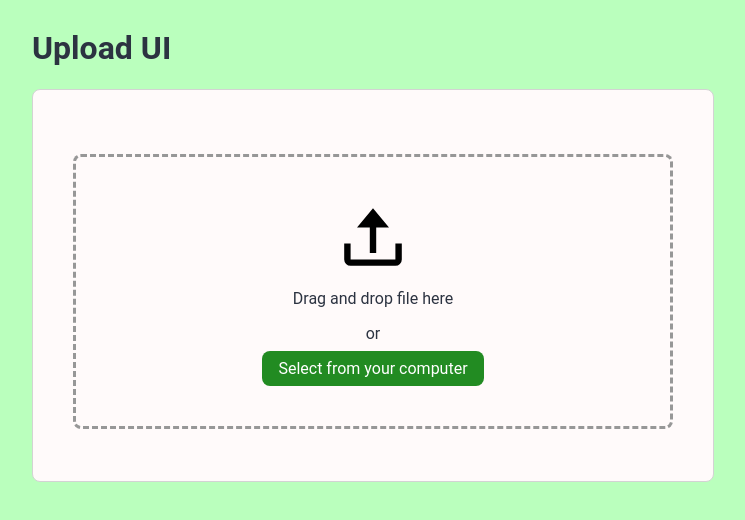
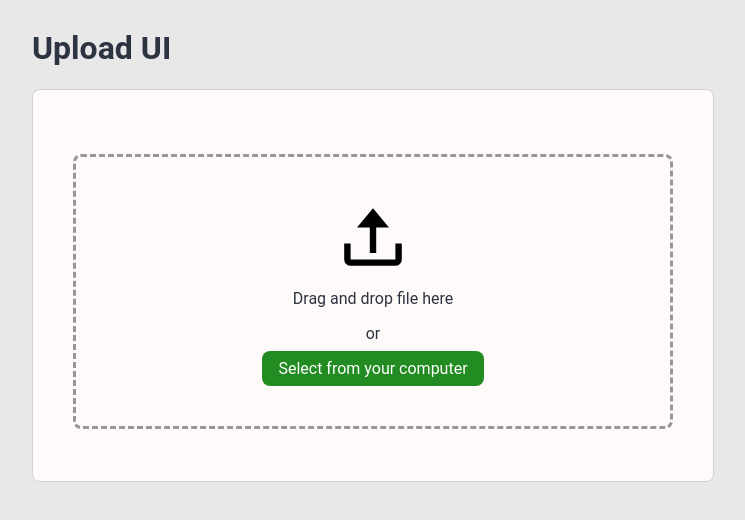
Before and after one commit to binarek/demo-file-upload, an Angular app in the folder upload-ui/: page / in a window 1280 px wide. Shown: the top 520 px of the page, without its empty margins (267-1012 px from the left). Built offline with nearby package versions, Linux system fonts and the light colour scheme; what angular-pipes would draw is missing.

Commit message:
Last fixes

```diff
--- a/upload-ui/src/app/alert/alert.component.html
+++ b/upload-ui/src/app/alert/alert.component.html
@@ -2,7 +2,7 @@
   <span class="type-name">{{typeName()}}!</span> {{message}}
   <span class="close-btn" (click)="closed = true">&times;</span>
   <details>
-    <summary *ngIf="details.children.length != 0" class="details-header">Details:</summary>
+    <summary [hidden]="details.children.length == 0" class="details-header">Details:</summary>
     <div class="details-content" #details>
       <ng-content></ng-content>
     </div>
--- a/upload-ui/src/styles.scss
+++ b/upload-ui/src/styles.scss
@@ -7,7 +7,7 @@ body {
   display: flex;
   flex-direction: column;
   align-items: center;
-  background-color: #baffbd;
+  background-color: #e8e8e8;
 }
 
 details, div, li, ul, span, summary {
```
Also changed, not shown: 1 other file (tests, documents, lock files or other folders).
